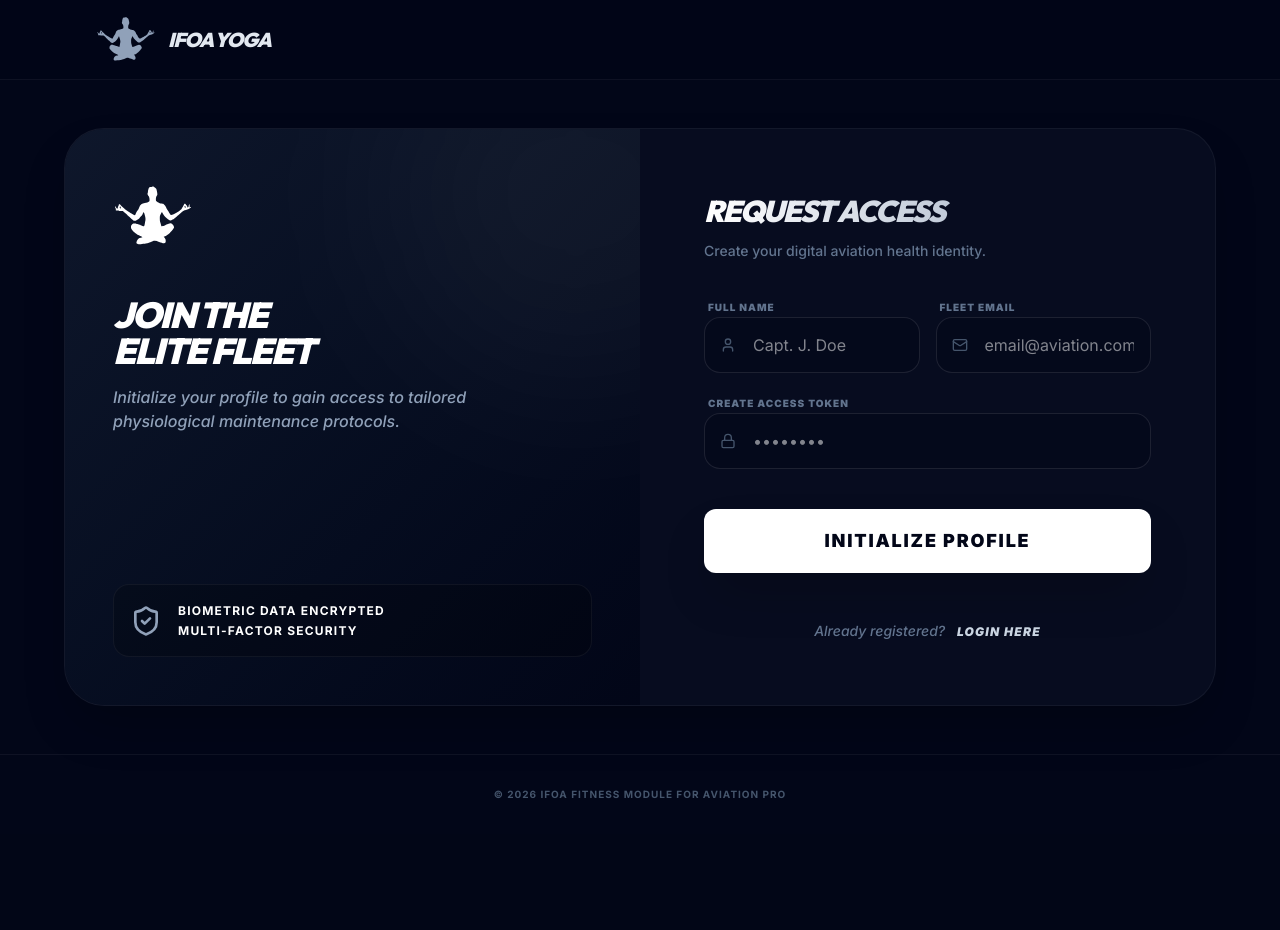
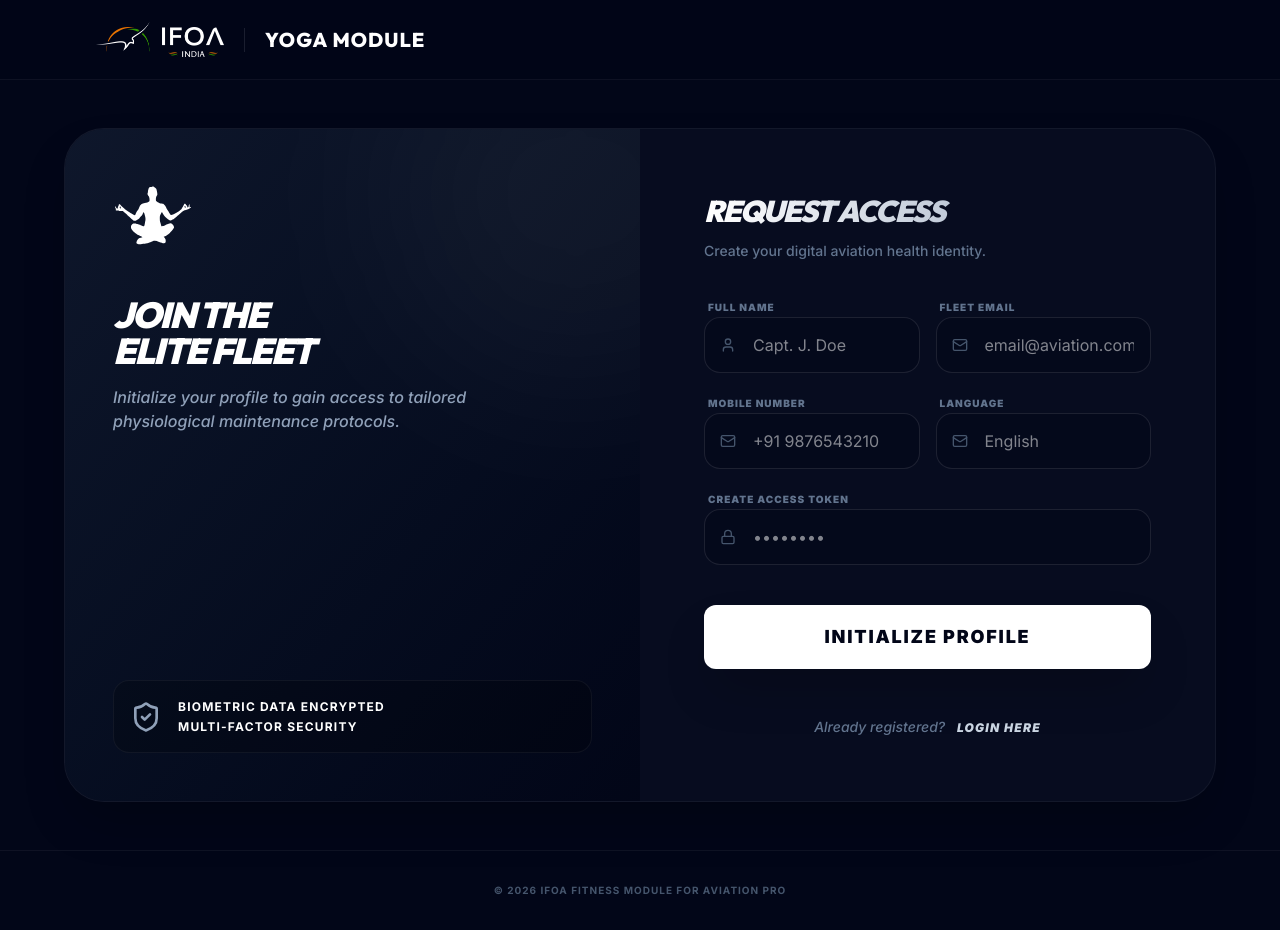
Before and after one commit to expectexception/yogamodule, a React (Vite) app: page /register in a window 1280 px wide. Before the commit the page ends 834 px from the top, so only its background shows below. Built offline with nearby package versions, Linux system fonts and the light colour scheme.

Commit message:
Final demo to deploy

```diff
--- a/src/components/Layout.tsx
+++ b/src/components/Layout.tsx
@@ -3,7 +3,8 @@ import { useLocation, useNavigate, Link } from 'react-router-dom';
 import { LogOut, Home, User, Trophy, BarChart3, ChevronLeft } from 'lucide-react';
 import { useAppState } from '../context/AppState';
 import { Button } from './ui/Button';
-import { YogaLogo } from './ui/YogaLogo';
+// import { YogaLogo } from './ui/YogaLogo';
+import Logo from './ui/ifoa.png';
 
 export const Layout = ({ children }: { children: React.ReactNode }) => {
     const { pathname } = useLocation();
@@ -30,10 +31,11 @@ export const Layout = ({ children }: { children: React.ReactNode }) => {
                                 <ChevronLeft className="w-5 h-5 text-slate-400" />
                             </button>
                         </div>
-                        <Link to="/yoga-dashboard" className="flex items-center gap-3">
-                            <YogaLogo className="w-15 h-15 text-slate-400" />
-                            <h1 className="text-lg sm:text-xl font-black italic text-slate-200 tracking-tighter uppercase">
-                                IFOA YOGA
+                        <Link to="/yoga-dashboard" className="flex items-center gap-2 sm:gap-4 group">
+                            <img src={Logo} alt="Logo" className="w-24 sm:w-32 h-auto object-contain transition-transform group-hover:scale-105 duration-300" />
+                            <div className="h-6 w-[1px] bg-white/10 hidden sm:block mx-1" />
+                            <h1 className="text-sm sm:text-xl font-extrabold text-white tracking-[0.05em] uppercase whitespace-nowrap">
+                                YOGA MODULE
                             </h1>
                         </Link>
                     </div>
--- a/src/pages/AIPoseCorrection.tsx
+++ b/src/pages/AIPoseCorrection.tsx
@@ -246,7 +246,7 @@ const AIPoseCorrection = () => {
             {/* Header Section */}
             <div className="flex flex-col md:flex-row md:items-end justify-between gap-4 px-4 md:px-0">
                 <div className="space-y-1 md:space-y-2">
-                    <h2 className="text-2xl md:text-5xl font-black italic tracking-tighter uppercase">AI Pose Correction</h2>
+                    <h2 className="text-2xl md:text-5xl font-black italic tracking-tighter uppercase">AI - Coach</h2>
                     <p className="text-sm md:text-base text-slate-400 font-medium">Precision form analysis for crew-specific routines</p>
                 </div>
                 <div className="flex gap-3">
--- a/src/pages/BodyMap.tsx
+++ b/src/pages/BodyMap.tsx
@@ -2,7 +2,7 @@ import { useState } from 'react';
 import { useNavigate } from 'react-router-dom';
 import { Card } from '../components/ui/Card';
 import { Button } from '../components/ui/Button';
-import { Activity, Zap, Play, MousePointer2, Target } from 'lucide-react';
+import { Activity, Play, MousePointer2, Target } from 'lucide-react';
 import { motion } from 'framer-motion';
 import { BODY_MAP_DATA, type BodyPart } from '../constants/BodyMapProtocols';
 
--- a/src/pages/FlightMode.tsx
+++ b/src/pages/FlightMode.tsx
@@ -6,13 +6,13 @@ import { useNavigate } from 'react-router-dom';
 
 const FlightMode = () => {
     const navigate = useNavigate();
-    const [selectedType, setSelectedType] = useState('Short Haul');
+    const [selectedType, setSelectedType] = useState('Pre-Flight');
     const [duration, setDuration] = useState('2');
 
     const flightTypes = [
-        { type: 'Short Haul', icon: Wind, desc: 'Under 3 hours journey', intensity: 'Gentle', meta: 'Quick Reset' },
-        { type: 'Long Haul', icon: Plane, desc: '6+ hours journey', intensity: 'Dynamic', meta: 'Circulation Focus' },
-        { type: 'Night Shift', icon: Clock, desc: 'Restorative focus', intensity: 'Low', meta: 'Cortisol Control' },
+        { type: 'Pre-Flight', icon: Wind, desc: 'Activation and readiness protocols', intensity: 'Dynamic', meta: 'Active Module' },
+        { type: 'Cruise Flight', icon: Plane, desc: 'Maintenance and mid-duty boost', intensity: 'Gentle', meta: 'Booster Module' },
+        { type: 'Post-Flight', icon: Clock, desc: 'Restoration and physiological recovery', intensity: 'Low', meta: 'Refresher Module' },
     ];
 
     return (
--- a/src/pages/Register.tsx
+++ b/src/pages/Register.tsx
@@ -83,6 +83,30 @@ const Register = () => {
                                         />
                                     </div>
                                 </div>
+                                <div className="space-y-2">
+                                    <label className="text-[10px] font-black text-slate-500 uppercase tracking-widest px-1">Mobile Number</label>
+                                    <div className="relative group">
+                                        <Mail className="absolute left-4 top-1/2 -translate-y-1/2 w-4 h-4 text-slate-600 group-focus-within:text-slate-300 transition-colors" />
+                                        <input
+                                            type="number"
+                                            className="w-full h-14 bg-slate-950/50 border border-white/10 rounded-2xl pl-12 pr-4 text-white focus:outline-none focus:border-slate-500/30"
+                                            placeholder="+91 9876543210"
+                                            required
+                                        />
+                                    </div>
+                                </div>
+                                <div className="space-y-2">
+                                    <label className="text-[10px] font-black text-slate-500 uppercase tracking-widest px-1">Language</label>
+                                    <div className="relative group">
+                                        <Mail className="absolute left-4 top-1/2 -translate-y-1/2 w-4 h-4 text-slate-600 group-focus-within:text-slate-300 transition-colors" />
+                                        <input
+                                            type="text"
+                                            className="w-full h-14 bg-slate-950/50 border border-white/10 rounded-2xl pl-12 pr-4 text-white focus:outline-none focus:border-slate-500/30"
+                                            placeholder="English"
+                                            required
+                                        />
+                                    </div>
+                                </div>
                             </div>
                             <div className="space-y-2">
                                 <label className="text-[10px] font-black text-slate-500 uppercase tracking-widest px-1">Create Access Token</label>
```
Also changed, not shown: src/components/ui/ifoa.png (added).
